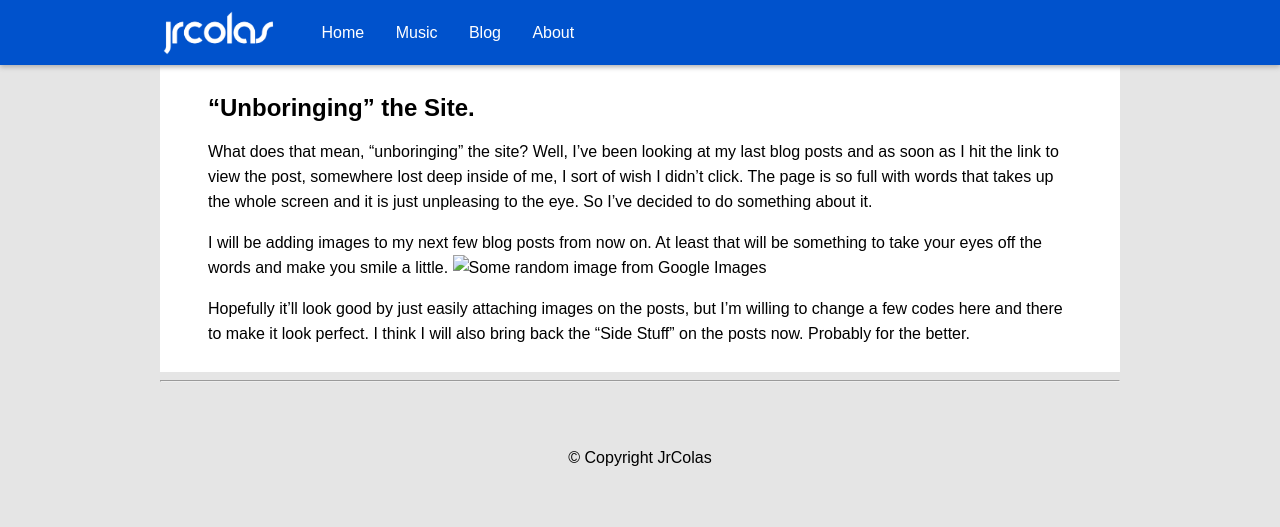
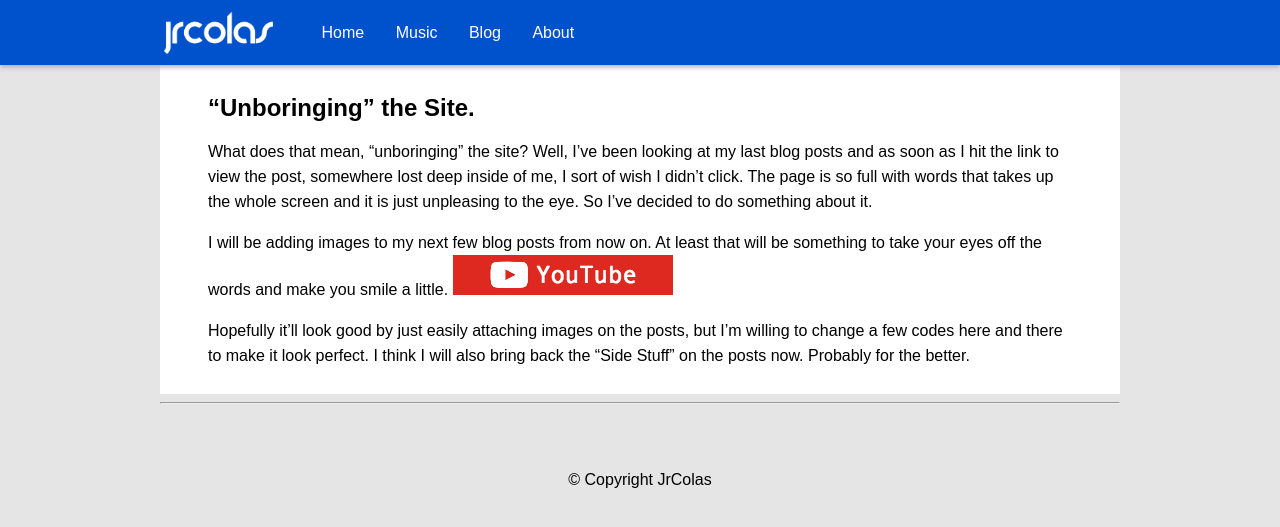
Before and after one commit to jrcolas/jekyll-site, a Jekyll site: the page built from _posts/2015-10-08-Unboringing-the-site.md, in a window 1280 px wide. Shown: the top 527 px of the page. Built offline with Jekyll 4.4.1, drawn with Linux system fonts in a browser that asks for light colours; nearby versions of some CDN libraries; Markdown is read by kramdown in place of the engine named in the settings.

Commit message:
Updated 2015-10-08-Unboringing-the-site.md

```diff
--- a/_posts/2015-10-08-Unboringing-the-site.md
+++ b/_posts/2015-10-08-Unboringing-the-site.md
@@ -12,7 +12,7 @@ publish: true
 What does that mean, "unboringing" the site? Well, I've been looking at my last blog posts and as soon as I hit the link to view the post, somewhere lost deep inside of me, I sort of wish I didn't click. The page is so full with words that takes up the whole screen and it is just unpleasing to the eye. So I've decided to do something about it.
 
 I will be adding images to my next few blog posts from now on. At least that will be something to take your eyes off the words and make you smile a little.
-![Some random image from Google Images]({{site.baseurl}}/imamges/yt.png)
+![Some random image from Google Images]({{site.baseurl}}/images/yt.png)
 
 
 
```
